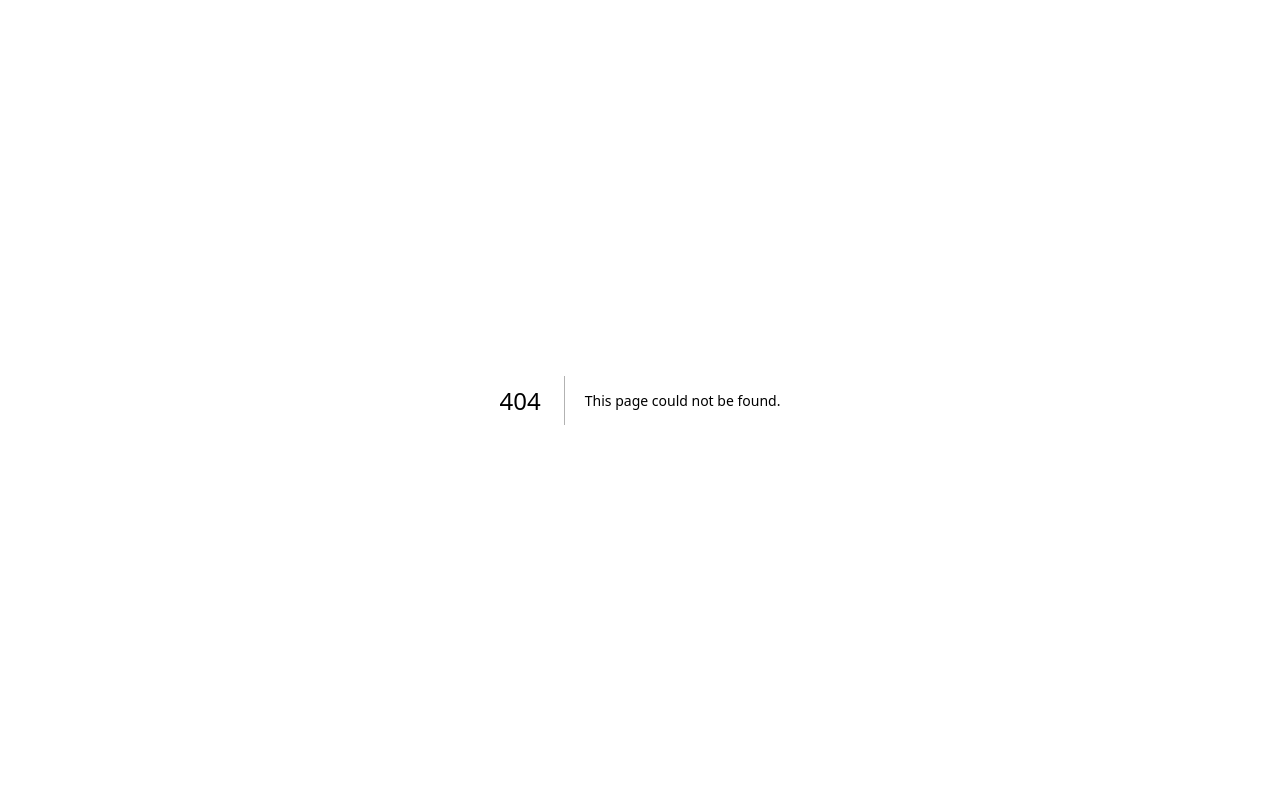
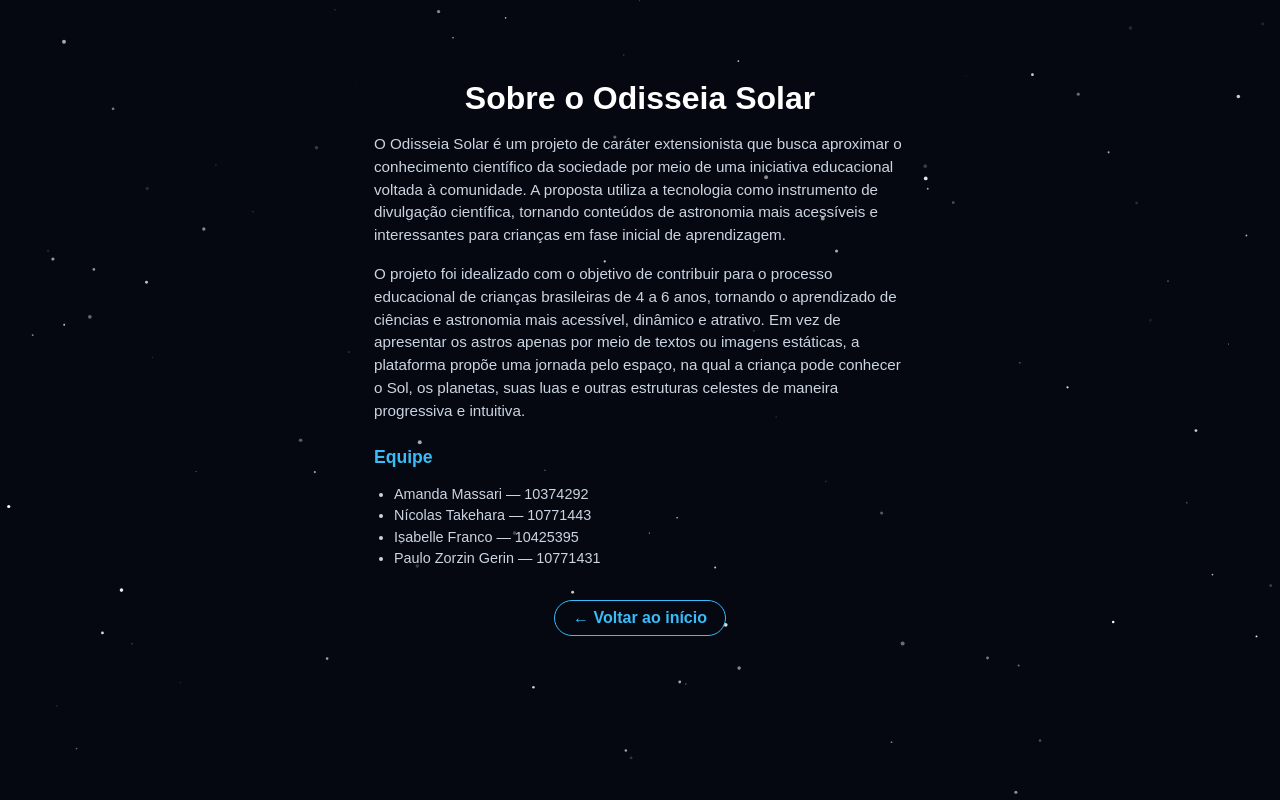
Before and after one commit to amandaskywalker/OdisseiaSolar-Borboleta, a Next.js app in the folder odisseiasolar/: page /sobre in a window 1280 px wide. Before the commit this address had no page. Built offline with nearby package versions, Linux system fonts and the light colour scheme.

Commit message:
Create page.tsx

```diff
--- /dev/null
+++ b/odisseiasolar/app/sobre/page.tsx
@@ -0,0 +1,43 @@
+import type { Metadata } from "next";
+import Link from "next/link";
+
+export const metadata: Metadata = {
+  title: "Sobre",
+};
+
+export default function Sobre() {
+  return (
+    <section className="card-pagina">
+      <h1>Sobre o Odisseia Solar</h1>
+      <p>
+        O Odisseia Solar é um projeto de caráter extensionista que busca
+        aproximar o conhecimento científico da sociedade por meio de uma
+        iniciativa educacional voltada à comunidade. A proposta utiliza a
+        tecnologia como instrumento de divulgação científica, tornando
+        conteúdos de astronomia mais acessíveis e interessantes para crianças
+        em fase inicial de aprendizagem.
+      </p>
+      <p>
+        O projeto foi idealizado com o objetivo de contribuir para o processo
+        educacional de crianças brasileiras de 4 a 6 anos, tornando o
+        aprendizado de ciências e astronomia mais acessível, dinâmico e
+        atrativo. Em vez de apresentar os astros apenas por meio de textos ou
+        imagens estáticas, a plataforma propõe uma jornada pelo espaço, na
+        qual a criança pode conhecer o Sol, os planetas, suas luas e outras
+        estruturas celestes de maneira progressiva e intuitiva.
+      </p>
+
+      <h3>Equipe</h3>
+      <ul>
+        <li>Amanda Massari — 10374292</li>
+        <li>Nícolas Takehara — 10771443</li>
+        <li>Isabelle Franco — 10425395</li>
+        <li>Paulo Zorzin Gerin — 10771431</li>
+      </ul>
+
+      <Link href="/" className="voltar">
+        ← Voltar ao início
+      </Link>
+    </section>
+  );
+}
```
